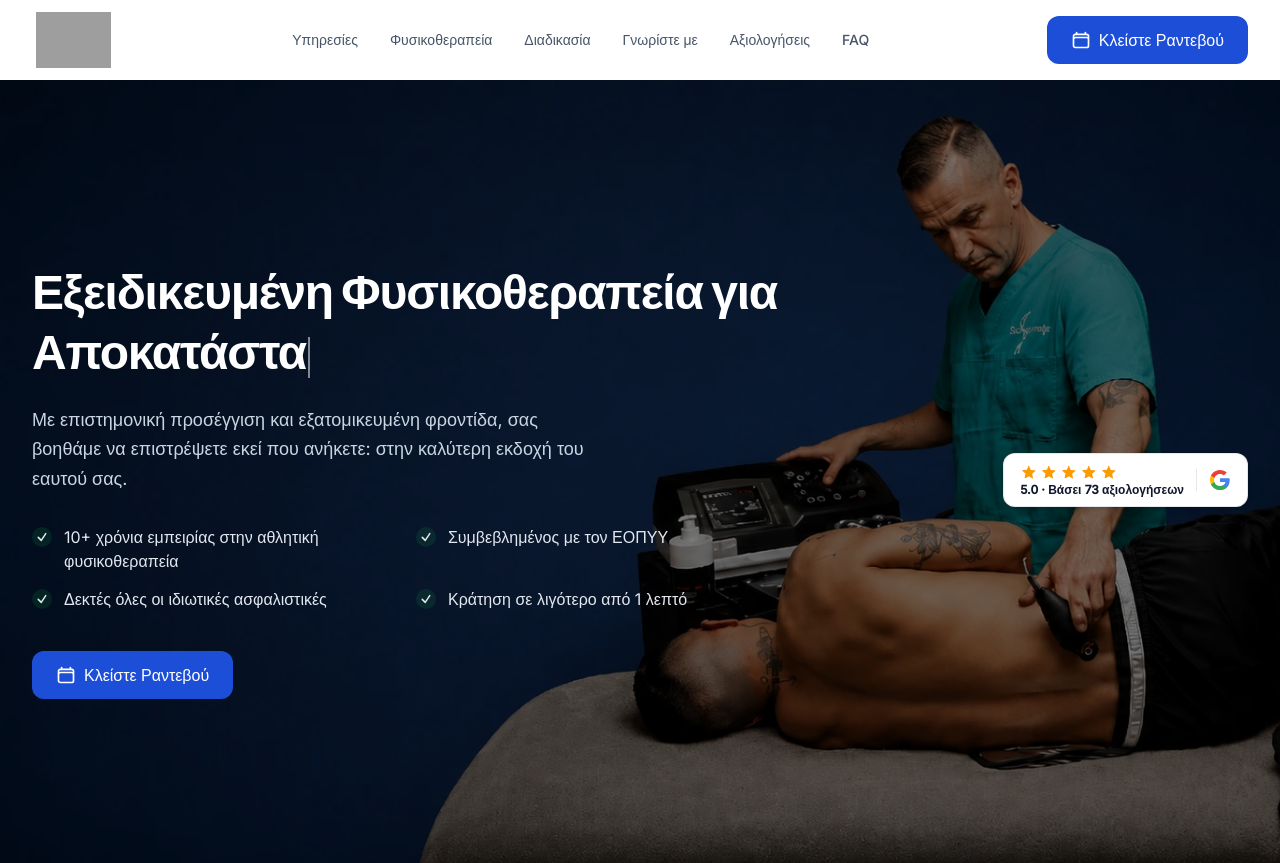
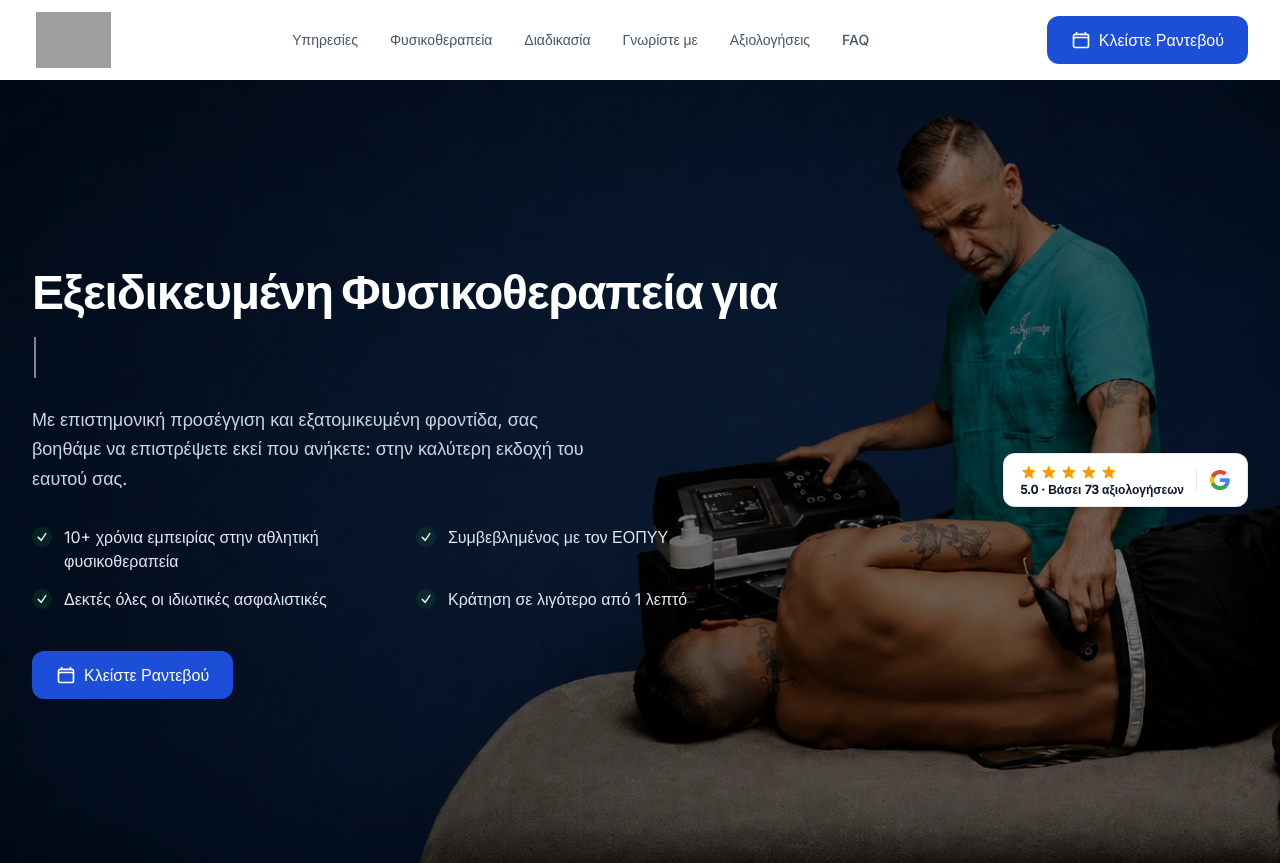
Before and after one commit to iosifakis21/sports-physio-gr, a Next.js app: page / in a window 1280 px wide. Shown: the top 863 px of the page. Built offline with nearby package versions, Linux system fonts and the light colour scheme; grey boxes are pictures that could not be loaded.

Commit message:
Update Hero.tsx

```diff
--- a/src/sections/Hero.tsx
+++ b/src/sections/Hero.tsx
@@ -29,8 +29,8 @@ export const Hero: React.FC = () => {
             <h1 className="text-2xl sm:text-3xl md:text-4xl lg:text-5xl font-extrabold font-display leading-tight text-white tracking-tight">
               Εξειδικευμένη Φυσικοθεραπεία για{" "}
               <TypewriterCycle
-                words={["Πόνους", "Τραυματισμούς", "Αποκατάσταση"]}
-                srText="Πόνους, Τραυματισμούς και Αποκατάσταση."
+                words={["Εξάληψη Πόνου", "Τραυματισμούς", "Μυοσκελετική Αποκατάσταση", "Αθλητικές Κακώσεις", "Ασφαλή Επιστροφή στη Καθημερινότητα"]}
+                srText="Εξάληψη Πόνου, Τραυματισμούς, Μυοσκελετική Αποκατάσταση, Αθλητικές Κακώσεις και Ασφαλή Επιστροφή στη Καθημερινότητα"
               />
             </h1>
           </HeroReveal>
```
